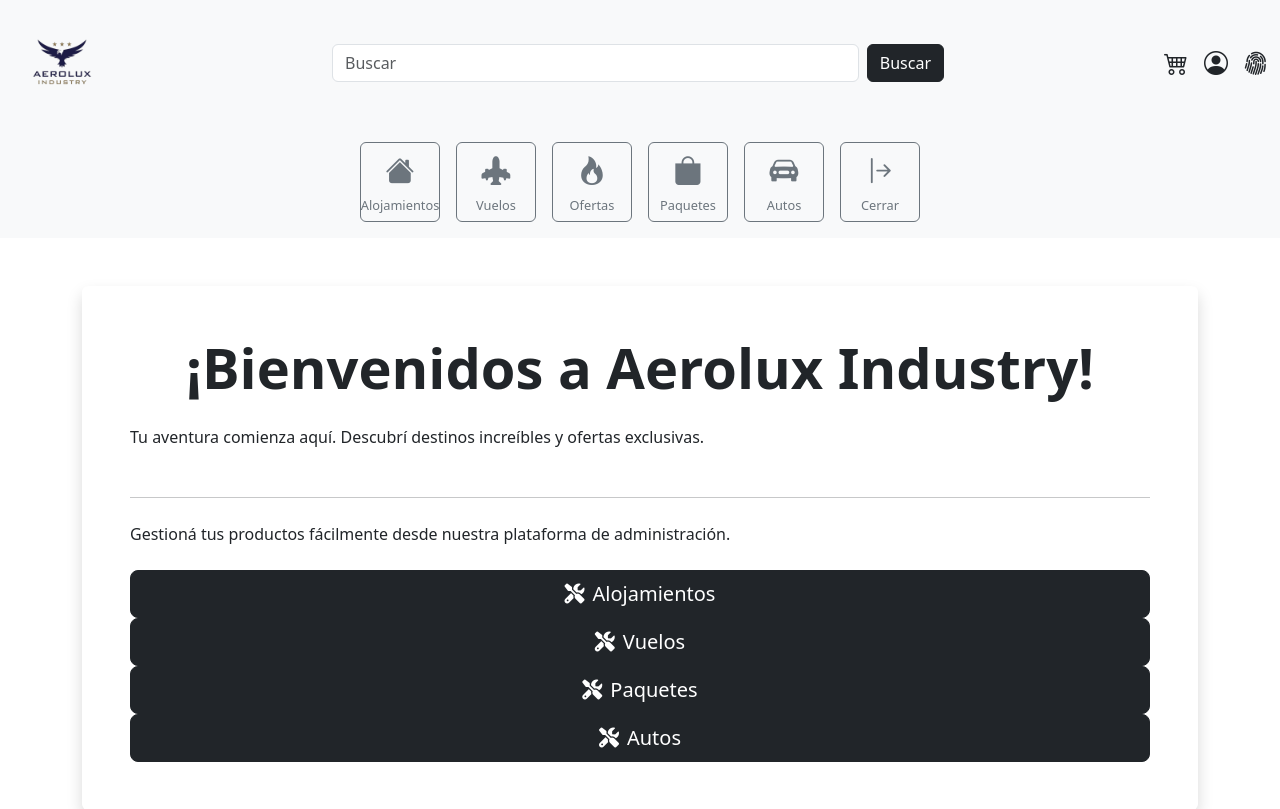
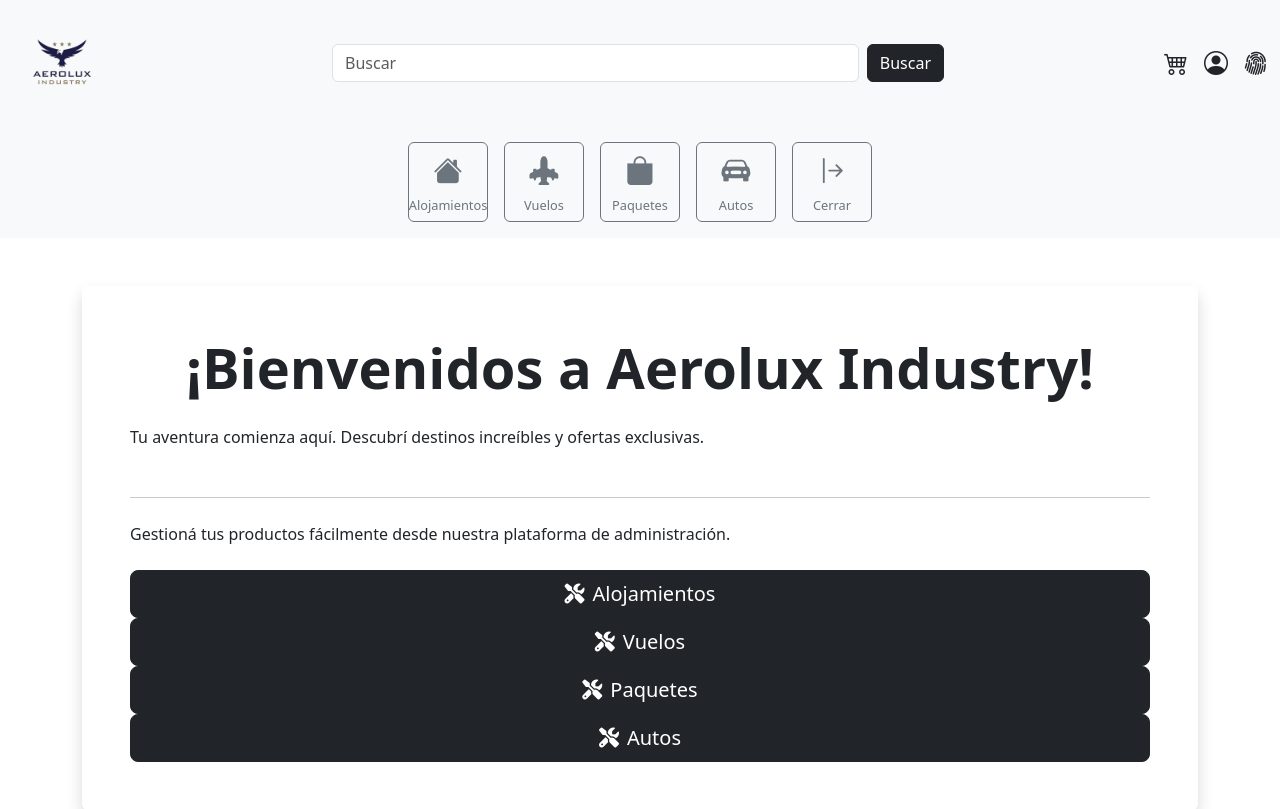
Before and after one commit to Aguss-17/aerolinea, a PHP site: page /administrador/inicio.php in a window 1280 px wide. Shown: the top 809 px of the page. Run offline with PHP 8.4, Linux system fonts and the light colour scheme; the visitor is signed in with stand-in values (Sample User, id 1).

Commit message:
Update cabecera.php

```diff
--- a/administrador/estructura/cabecera.php
+++ b/administrador/estructura/cabecera.php
@@ -54,7 +54,7 @@ if (!isset($_SESSION['usuario']) || $_SESSION['usuario'] !== "ok") {
             <div class="collapse navbar-collapse w-100" id="navbarNavDropdown">
                 <div class="d-flex justify-content-center flex-wrap w-100 gap-3 py-2">
                     <!-- Botón de alojamiento -->
-                    <a href="<?php echo $url; ?>/menu/alojamiento.php"
+                    <a href="<?php echo $url; ?>/seccion/alojamiento.php"
                         class="btn btn-outline-secondary d-flex flex-column align-items-center justify-content-center p-3"
                         style="width: 80px; height: 80px;">
                         <i class="bi bi-house-fill" style="font-size: 1.8rem;"></i>
@@ -62,23 +62,15 @@ if (!isset($_SESSION['usuario']) || $_SESSION['usuario'] !== "ok") {
                     </a>
 
                     <!-- Botón de vuelos -->
-                    <a href="<?php echo $url; ?>/menu/vuelos.php"
+                    <a href="<?php echo $url; ?>/seccion/vuelos.php"
                         class="btn btn-outline-secondary d-flex flex-column align-items-center justify-content-center p-3"
                         style="width: 80px; height: 80px;">
                         <i class="bi bi-airplane-engines-fill" style="font-size: 1.8rem;"></i>
                         <span class="mt-1" style="font-size: 0.8rem;">Vuelos</span>
                     </a>
 
-                    <!-- Botón de ofertas -->
-                    <a href="<?php echo $url; ?>/menu/ofertas.php"
-                        class="btn btn-outline-secondary d-flex flex-column align-items-center justify-content-center p-3"
-                        style="width: 80px; height: 80px;">
-                        <i class="bi bi-fire" style="font-size: 1.8rem;"></i>
-                        <span class="mt-1" style="font-size: 0.8rem;">Ofertas</span>
-                    </a>
-
                     <!-- Botón de paquetes -->
-                    <a href="<?php echo $url; ?>/menu/paquetes.php"
+                    <a href="<?php echo $url; ?>/seccion/paquetes.php"
                         class="btn btn-outline-secondary d-flex flex-column align-items-center justify-content-center p-3"
                         style="width: 80px; height: 80px;">
                         <i class="bi bi-bag-fill" style="font-size: 1.8rem;"></i>
@@ -86,7 +78,7 @@ if (!isset($_SESSION['usuario']) || $_SESSION['usuario'] !== "ok") {
                     </a>
 
                     <!-- Botón de autos -->
-                    <a href="<?php echo $url; ?>/menu/autos.php"
+                    <a href="<?php echo $url; ?>/seccion/autos.php"
                         class="btn btn-outline-secondary d-flex flex-column align-items-center justify-content-center p-3"
                         style="width: 80px; height: 80px;">
                         <i class="bi bi-car-front-fill" style="font-size: 1.8rem;"></i>
```
